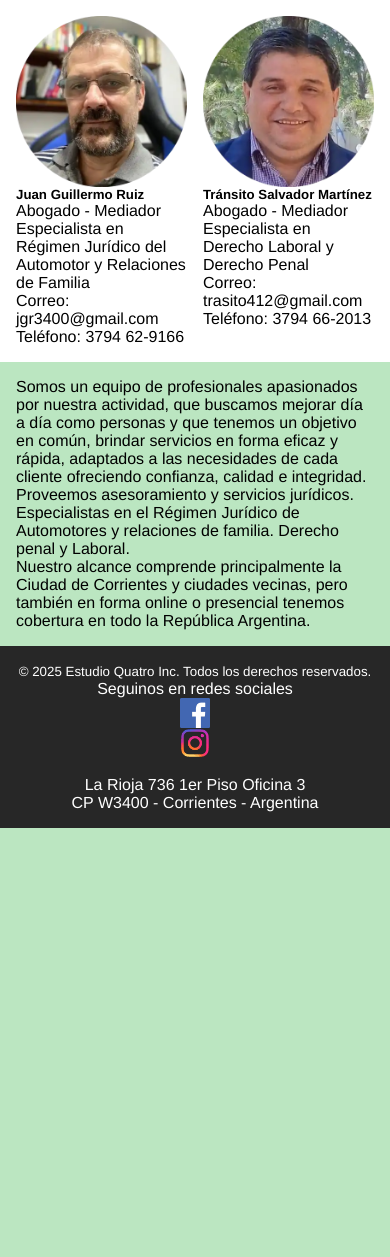
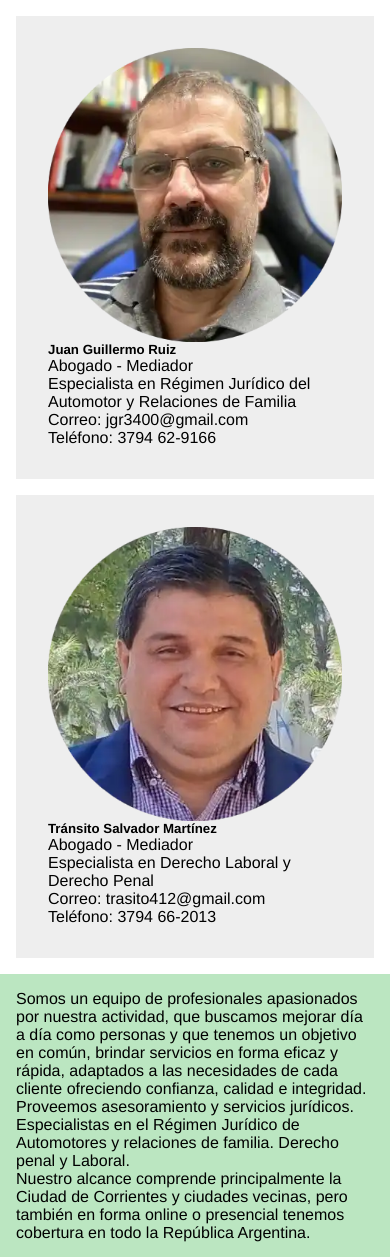
Before and after one commit to juanpabloruiz/quatro26, a PHP site: page /demo/index.html in a window 390 px wide. Shown: the part 142-1399 px from the top of the page. Before the commit the page ends 970 px from the top, so only its background shows below. Run offline with PHP 8.4, Linux system fonts and the light colour scheme.

Commit message:
Mejorando responsive

```diff
--- a/css/style.css
+++ b/css/style.css
@@ -40,5 +40,16 @@ section {
 }
 
 .centro {
-	margin: auto;
+  margin: auto;
 }
+
+.col {
+  background-color: #eee;
+  padding: 2rem;
+}
+
+@media (max-width: 768px) {
+  section {
+    grid-template-columns: 1fr;
+  }
+}
```
